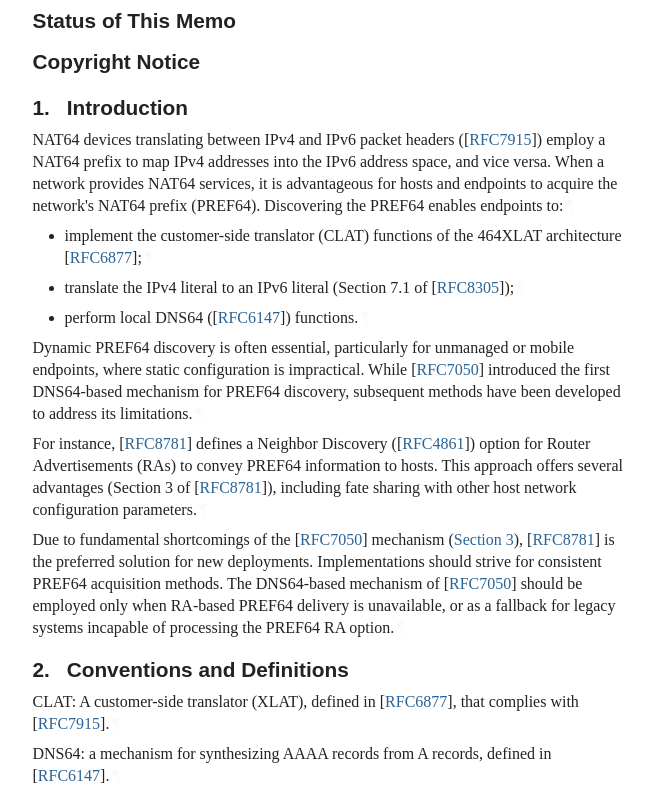
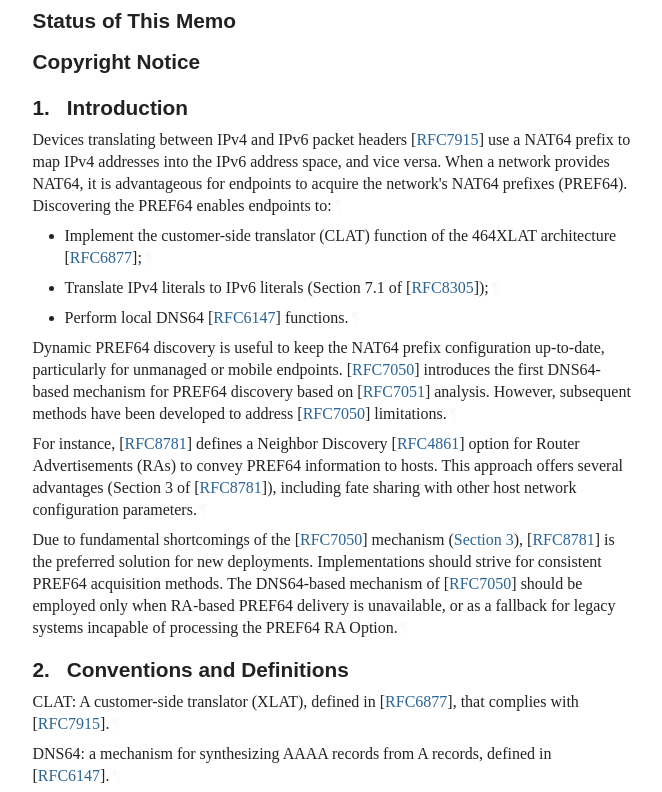
Before and after one commit to furry13/draft-buraglio-deprecate7050, a plain HTML site: page ad-review/draft-ietf-v6ops-prefer8781.html in a window 1280 px wide. Shown: the part 840-1632 px from the top of the page, without its empty margins (92-754 px from the left). Drawn offline with Linux system fonts and the light colour scheme; a web font is replaced by a local one.

Commit message:
Script updating gh-pages from e5bc53c. [ci skip]

```diff
--- a/ad-review/draft-ietf-v6ops-prefer8781.html
+++ b/ad-review/draft-ietf-v6ops-prefer8781.html
@@ -1248,27 +1248,28 @@ This document provides guidelines for NAT64 prefix discovery, recommending more
       <h2 id="name-introduction">
 <a href="#section-1" class="section-number selfRef">1. </a><a href="#name-introduction" class="section-name selfRef">Introduction</a>
       </h2>
-<p id="section-1-1">NAT64 devices translating between IPv4 and IPv6 packet headers (<span>[<a href="#RFC7915" class="cite xref">RFC7915</a>]</span>) employ a NAT64 prefix to map IPv4 addresses into the IPv6 address space, and vice versa.
-When a network provides NAT64 services, it is advantageous for hosts and endpoints to acquire the network's NAT64 prefix (PREF64).
+<p id="section-1-1">Devices translating between IPv4 and IPv6 packet headers <span>[<a href="#RFC7915" class="cite xref">RFC7915</a>]</span> use a NAT64 prefix to map IPv4 addresses into the IPv6 address space, and vice versa.
+When a network provides NAT64, it is advantageous for endpoints to acquire the network's NAT64 prefixes (PREF64).
 Discovering the PREF64 enables endpoints to:<a href="#section-1-1" class="pilcrow">¶</a></p>
 <ul class="normal">
 <li class="normal" id="section-1-2.1">
-          <p id="section-1-2.1.1">implement the customer-side translator (CLAT) functions of the 464XLAT architecture <span>[<a href="#RFC6877" class="cite xref">RFC6877</a>]</span>;<a href="#section-1-2.1.1" class="pilcrow">¶</a></p>
+          <p id="section-1-2.1.1">Implement the customer-side translator (CLAT) function of the 464XLAT architecture <span>[<a href="#RFC6877" class="cite xref">RFC6877</a>]</span>;<a href="#section-1-2.1.1" class="pilcrow">¶</a></p>
 </li>
         <li class="normal" id="section-1-2.2">
-          <p id="section-1-2.2.1">translate the IPv4 literal to an IPv6 literal (Section 7.1 of <span>[<a href="#RFC8305" class="cite xref">RFC8305</a>]</span>);<a href="#section-1-2.2.1" class="pilcrow">¶</a></p>
+          <p id="section-1-2.2.1">Translate IPv4 literals to IPv6 literals (Section 7.1 of <span>[<a href="#RFC8305" class="cite xref">RFC8305</a>]</span>);<a href="#section-1-2.2.1" class="pilcrow">¶</a></p>
 </li>
         <li class="normal" id="section-1-2.3">
-          <p id="section-1-2.3.1">perform local DNS64 (<span>[<a href="#RFC6147" class="cite xref">RFC6147</a>]</span>) functions.<a href="#section-1-2.3.1" class="pilcrow">¶</a></p>
+          <p id="section-1-2.3.1">Perform local DNS64 <span>[<a href="#RFC6147" class="cite xref">RFC6147</a>]</span> functions.<a href="#section-1-2.3.1" class="pilcrow">¶</a></p>
 </li>
       </ul>
-<p id="section-1-3">Dynamic PREF64 discovery is often essential, particularly for unmanaged or mobile endpoints, where static configuration is impractical.
-While <span>[<a href="#RFC7050" class="cite xref">RFC7050</a>]</span> introduced the first DNS64-based mechanism for PREF64 discovery, subsequent methods have been developed to address its limitations.<a href="#section-1-3" class="pilcrow">¶</a></p>
-<p id="section-1-4">For instance, <span>[<a href="#RFC8781" class="cite xref">RFC8781</a>]</span> defines a Neighbor Discovery (<span>[<a href="#RFC4861" class="cite xref">RFC4861</a>]</span>) option for Router Advertisements (RAs) to convey PREF64 information to hosts.
+<p id="section-1-3">Dynamic PREF64 discovery is useful to keep the NAT64 prefix configuration up-to-date, particularly for unmanaged or mobile endpoints.
+<span>[<a href="#RFC7050" class="cite xref">RFC7050</a>]</span> introduces the first DNS64-based mechanism for PREF64 discovery based on <span>[<a href="#RFC7051" class="cite xref">RFC7051</a>]</span> analysis.
+However, subsequent methods have been developed to address <span>[<a href="#RFC7050" class="cite xref">RFC7050</a>]</span> limitations.<a href="#section-1-3" class="pilcrow">¶</a></p>
+<p id="section-1-4">For instance, <span>[<a href="#RFC8781" class="cite xref">RFC8781</a>]</span> defines a Neighbor Discovery <span>[<a href="#RFC4861" class="cite xref">RFC4861</a>]</span> option for Router Advertisements (RAs) to convey PREF64 information to hosts.
 This approach offers several advantages (Section 3 of <span>[<a href="#RFC8781" class="cite xref">RFC8781</a>]</span>), including fate sharing  with other host network configuration parameters.<a href="#section-1-4" class="pilcrow">¶</a></p>
 <p id="section-1-5">Due to fundamental shortcomings of the <span>[<a href="#RFC7050" class="cite xref">RFC7050</a>]</span> mechanism (<a href="#issues" class="auto internal xref">Section 3</a>), <span>[<a href="#RFC8781" class="cite xref">RFC8781</a>]</span> is the preferred solution for new deployments.
 Implementations should strive for consistent PREF64 acquisition methods.
-The DNS64-based mechanism of <span>[<a href="#RFC7050" class="cite xref">RFC7050</a>]</span> should be employed only when RA-based PREF64 delivery is unavailable, or as a fallback for legacy systems incapable of processing the PREF64 RA option.<a href="#section-1-5" class="pilcrow">¶</a></p>
+The DNS64-based mechanism of <span>[<a href="#RFC7050" class="cite xref">RFC7050</a>]</span> should be employed only when RA-based PREF64 delivery is unavailable, or as a fallback for legacy systems incapable of processing the PREF64 RA Option.<a href="#section-1-5" class="pilcrow">¶</a></p>
 </section>
 </div>
 <div id="conventions-and-definitions">
@@ -1504,6 +1505,10 @@ Therefore IANA still need to maintain "ipv4only.arpa." as described in <span>[<a
         <dd>
 <span class="refAuthor">Mawatari, M.</span>, <span class="refAuthor">Kawashima, M.</span>, and <span class="refAuthor">C. Byrne</span>, <span class="refTitle">"464XLAT: Combination of Stateful and Stateless Translation"</span>, <span class="seriesInfo">RFC 6877</span>, <span class="seriesInfo">DOI 10.17487/RFC6877</span>, <time datetime="2013-04" class="refDate">April 2013</time>, <span>&lt;<a href="https://www.rfc-editor.org/rfc/rfc6877">https://www.rfc-editor.org/rfc/rfc6877</a>&gt;</span>. </dd>
 <dd class="break"></dd>
+<dt id="RFC7051">[RFC7051]</dt>
+        <dd>
+<span class="refAuthor">Korhonen, J., Ed.</span> and <span class="refAuthor">T. Savolainen, Ed.</span>, <span class="refTitle">"Analysis of Solution Proposals for Hosts to Learn NAT64 Prefix"</span>, <span class="seriesInfo">RFC 7051</span>, <span class="seriesInfo">DOI 10.17487/RFC7051</span>, <time datetime="2013-11" class="refDate">November 2013</time>, <span>&lt;<a href="https://www.rfc-editor.org/rfc/rfc7051">https://www.rfc-editor.org/rfc/rfc7051</a>&gt;</span>. </dd>
+<dd class="break"></dd>
 <dt id="RFC7915">[RFC7915]</dt>
         <dd>
 <span class="refAuthor">Bao, C.</span>, <span class="refAuthor">Li, X.</span>, <span class="refAuthor">Baker, F.</span>, <span class="refAuthor">Anderson, T.</span>, and <span class="refAuthor">F. Gont</span>, <span class="refTitle">"IP/ICMP Translation Algorithm"</span>, <span class="seriesInfo">RFC 7915</span>, <span class="seriesInfo">DOI 10.17487/RFC7915</span>, <time datetime="2016-06" class="refDate">June 2016</time>, <span>&lt;<a href="https://www.rfc-editor.org/rfc/rfc7915">https://www.rfc-editor.org/rfc/rfc7915</a>&gt;</span>. </dd>
```
Also changed, not shown: ad-review/draft-ietf-v6ops-prefer8781.txt.
